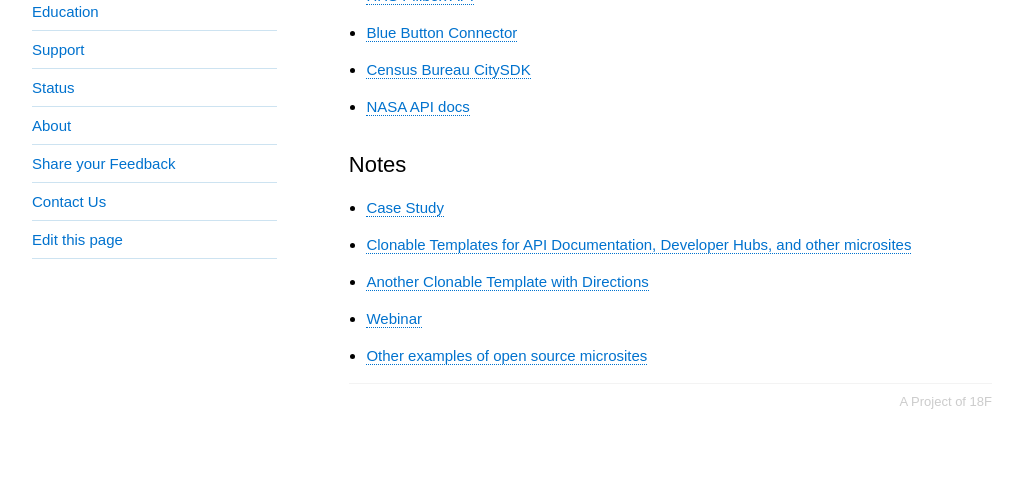
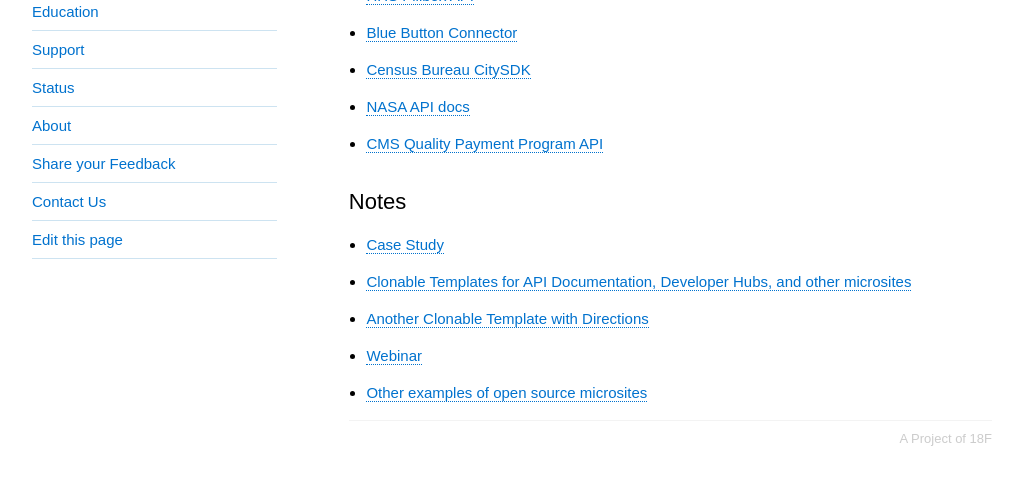
Before and after one commit to 18F/API-All-the-X, a Jekyll site: the page built from pages/open_source_documentation.md, in a window 1280 px wide and 900 px high, scrolled down 1174 px, cut to the strip 332-817 px from the top of the window. Shown: the whole strip, without its empty margins (128-1151 px from the left). Built offline with Jekyll 4.4.1, drawn with Linux system fonts in a browser that asks for light colours.

Commit message:
adding another

```diff
--- a/pages/open_source_documentation.md
+++ b/pages/open_source_documentation.md
@@ -44,6 +44,7 @@
 * [Blue Button Connector](http://bluebuttonconnector.healthit.gov/developers/)
 * [Census Bureau CitySDK](http://uscensusbureau.github.io/citysdk/)
 * [NASA API docs](https://api.nasa.gov/)
+* [CMS Quality Payment Program API](https://cmsgov.github.io/qpp-submissions-docs/)
 
 
 ## Notes
```
